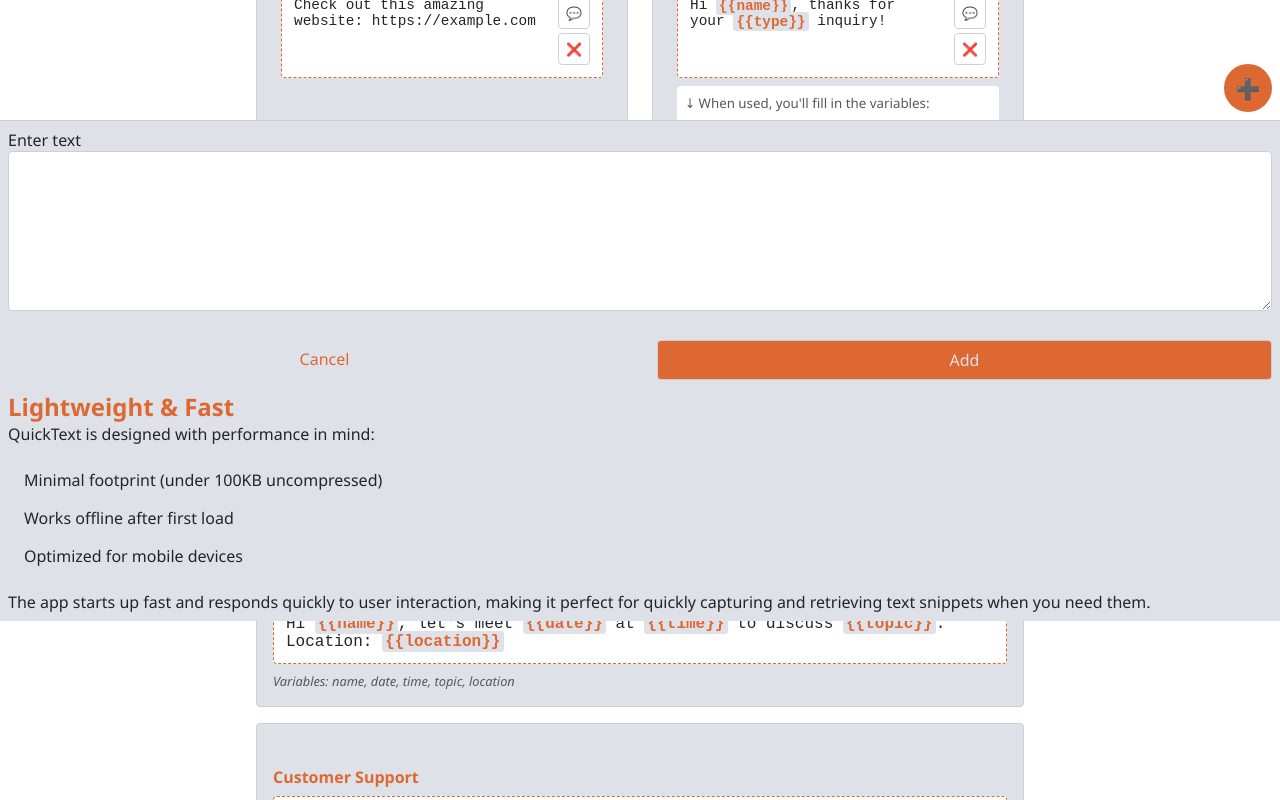
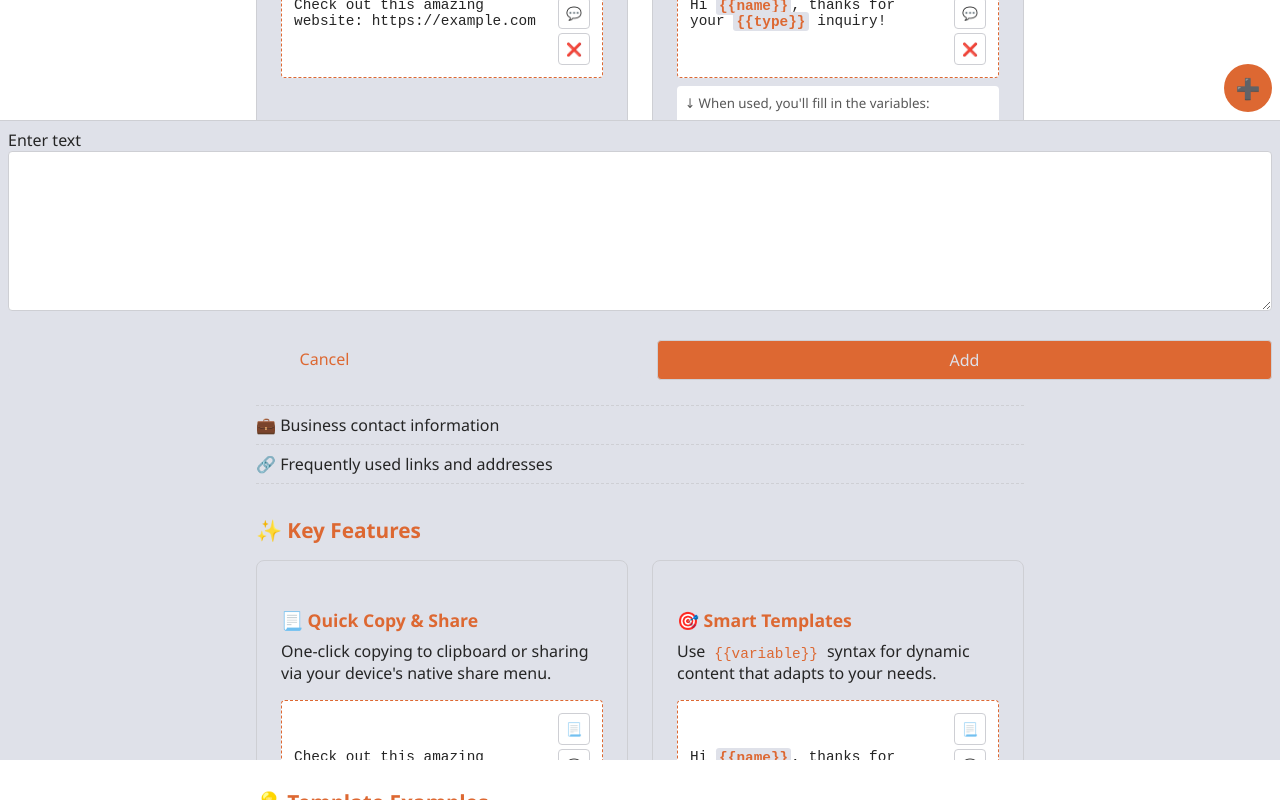
Before and after one commit to fuzzzerd/quicktext, a Vue app: page / in a window 1280 px wide. Shown: the part 680-1480 px from the top of the page. Built offline with nearby package versions, Linux system fonts and the light colour scheme.

Commit message:
fix: welcome panel visible from ... menu (#84)

```diff
--- a/src/App.vue
+++ b/src/App.vue
@@ -20,7 +20,7 @@ function handleAddText() {
       <div class="col">
         <h1>Quick Text</h1>
       </div>
-      <SettingsPanel class="col" />
+      <SettingsPanel class="col" @add-text="handleAddText" />
     </div>
   </header>
 
--- a/src/components/SettingsPanel.vue
+++ b/src/components/SettingsPanel.vue
@@ -7,53 +7,17 @@
     >
       <ul>
         <InstallPrompt />
-        <li @click="toggleAboutPanel" style="cursor: pointer">About</li>
+        <li @click="toggleHelpPanel" style="cursor: pointer">Help</li>
       </ul>
     </SlidingPanel>
 
     <SlidingPanel
-      :is-visible="isAboutPanelOpen"
-      @close="isAboutPanelOpen = false"
+      :is-visible="isHelpPanelOpen"
+      @close="isHelpPanelOpen = false"
     >
-      <div class="row">
-        <div class="col col-large">
-          <h2>Privacy First</h2>
+      <WelcomeContent @add-text="handleAddText" />
+    </SlidingPanel>
 
-          <p>Your privacy is our priority. QuickText:</p>
-
-          <ul>
-            <li>
-              Stores all data locally in your browser using browser storage APIs
-            </li>
-            <li>Never transmits your content to any server</li>
-            <li>Has zero tracking or analytics</li>
-            <li>Works offline as a Progressive Web App (PWA)</li>
-          </ul>
-
-          <p>
-            All text snippets, templates, and placeholder values remain
-            exclusively on your device, ensuring complete privacy and data
-            control.
-          </p>
-
-          <h2>Lightweight & Fast</h2>
-
-          <p>QuickText is designed with performance in mind:</p>
-
-          <ul>
-            <li>Minimal footprint (under 100KB uncompressed)</li>
-            <li>Works offline after first load</li>
-            <li>Optimized for mobile devices</li>
-          </ul>
-
-          <p>
-            The app starts up fast and responds quickly to user interaction,
-            making it perfect for quickly capturing and retrieving text snippets
-            when you need them.
-          </p>
-        </div>
-      </div>
-    </SlidingPanel>
   </div>
 </template>
 
@@ -61,22 +25,32 @@
 import { ref } from 'vue';
 import InstallPrompt from './InstallPrompt.vue';
 import SlidingPanel from './SlidingPanel.vue';
+import WelcomeContent from './WelcomeContent.vue';
+
+const emit = defineEmits<{
+  addText: []
+}>();
 
 const isSettingsPanelOpen = ref(false);
-const isAboutPanelOpen = ref(false);
+const isHelpPanelOpen = ref(false);
 
 function toggleSettingsPanel() {
   isSettingsPanelOpen.value = !isSettingsPanelOpen.value;
   if (isSettingsPanelOpen.value) {
-    isAboutPanelOpen.value = false;
+    isHelpPanelOpen.value = false;
   }
 }
 
-function toggleAboutPanel() {
-  isAboutPanelOpen.value = !isAboutPanelOpen.value;
-  if (isAboutPanelOpen.value) {
+function toggleHelpPanel() {
+  isHelpPanelOpen.value = !isHelpPanelOpen.value;
+  if (isHelpPanelOpen.value) {
     isSettingsPanelOpen.value = false;
   }
+}
+
+function handleAddText() {
+  emit('addText');
+  isHelpPanelOpen.value = false;
 }
 </script>
 
--- a/src/components/WelcomeContent.vue
+++ b/src/components/WelcomeContent.vue
@@ -130,6 +130,30 @@ function handleAddText() {
       </div>
     </section>
 
+    <section class="github-full-width">
+      <div class="github-card">
+        <h3>🚀 Open Source</h3>
+        <p>
+          QuickText is open source and actively maintained on GitHub. Visit our
+          repository to:
+        </p>
+        <div class="github-benefits">
+          <div class="benefit">🌟 View the source code and contribute</div>
+          <div class="benefit">🐛 Report bugs or request features</div>
+          <div class="benefit">🗺️ See what's coming next</div>
+          <div class="benefit">⭐ Support the project with a star</div>
+        </div>
+        <a
+          href="https://github.com/fuzzzerd/quicktext"
+          target="_blank"
+          rel="noopener noreferrer"
+          class="github-link"
+        >
+          🌐 Visit QuickText on GitHub
+        </a>
+      </div>
+    </section>
+
     <section class="examples">
       <h3>💡 Template Examples</h3>
       <div class="example-grid">
@@ -172,6 +196,7 @@ function handleAddText() {
         </div>
       </div>
     </section>
+
 
     <section class="call-to-action">
       <p class="cta-text">
@@ -461,6 +486,99 @@ code {
   color: var(--accent);
 }
 
+.privacy-list,
+.performance-list,
+.github-list {
+  list-style: none;
+  padding: 0;
+  margin: 1rem 0;
+}
+
+.privacy-list li,
+.performance-list li,
+.github-list li {
+  padding: 0.5rem 0;
+  border-bottom: 1px dashed var(--border);
+  position: relative;
+  padding-left: 1.5rem;
+}
+
+.privacy-list li::before {
+  content: '✓';
+  position: absolute;
+  left: 0;
+  color: var(--accent);
+  font-weight: bold;
+}
+
+.performance-list li::before {
+  content: '⚡';
+  position: absolute;
+  left: 0;
+}
+
+.github-list li::before {
+  content: '•';
+  position: absolute;
+  left: 0;
+  color: var(--accent);
+  font-weight: bold;
+}
+
+.github-full-width {
+  margin: 2rem 0;
+}
+
+.github-card {
+  border: 1px solid var(--border);
+  border-radius: 0.5rem;
+  padding: 1.5rem;
+  background: var(--accent-background);
+  text-align: center;
+}
+
+.github-card h3 {
+  margin-bottom: 1rem;
+  color: var(--accent);
+}
+
+.github-benefits {
+  display: grid;
+  grid-template-columns: 1fr 1fr;
+  gap: 0.5rem;
+  margin: 1rem 0;
+}
+
+@media (max-width: 768px) {
+  .github-benefits {
+    grid-template-columns: 1fr;
+  }
+}
+
+.github-link {
+  display: inline-flex;
+  align-items: center;
+  gap: 0.5rem;
+  background: var(--accent);
+  color: white;
+  text-decoration: none;
+  padding: 0.75rem 1.5rem;
+  border-radius: 0.5rem;
+  font-weight: 600;
+  transition: all 0.2s ease;
+  margin-top: 1rem;
+}
+
+.github-link:hover {
+  background: var(--accent-dark);
+  transform: translateY(-1px);
+  box-shadow: 0 4px 8px rgba(0, 0, 0, 0.2);
+}
+
+.github-link:active {
+  transform: translateY(0);
+}
+
 .welcome-container .example-text span,
 .welcome-container .snippet-text span {
   background: var(--accent-background);
```
Also changed, not shown: 1 other file (tests, documents, lock files or other folders).
